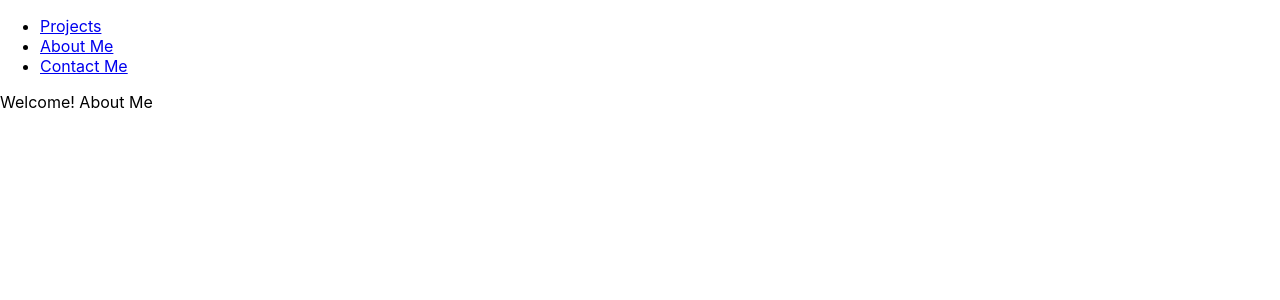
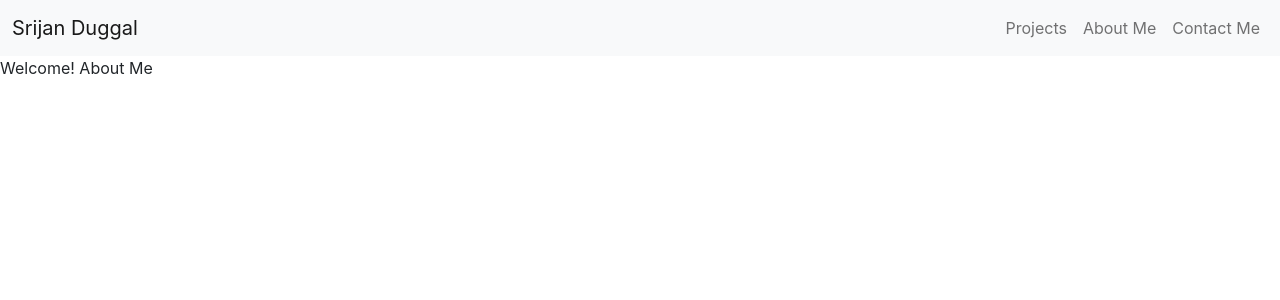
Before and after one commit to srijanduggal17/srijanduggal17.github.io, a React (Create React App) app: page / in a window 1280 px wide. Shown: the top 300 px of the page. Built offline with nearby package versions, Linux system fonts and the light colour scheme.

Commit message:
testing header

```diff
--- a/public/index.html
+++ b/public/index.html
@@ -2,6 +2,7 @@
 <html lang="en">
   <head>
     <meta charset="utf-8" />
+    <link href="https://cdn.jsdelivr.net/npm/bootstrap@5.0.0-beta1/dist/css/bootstrap.min.css" rel="stylesheet" integrity="sha384-giJF6kkoqNQ00vy+HMDP7azOuL0xtbfIcaT9wjKHr8RbDVddVHyTfAAsrekwKmP1" crossorigin="anonymous">
     <link rel="icon" href="%PUBLIC_URL%/favicon.ico" />
     <meta name="viewport" content="width=device-width, initial-scale=1" />
     <meta name="theme-color" content="#000000" />
--- a/src/App.js
+++ b/src/App.js
@@ -1,10 +1,10 @@
 import {
 	BrowserRouter as Router,
 	Switch,
-	Route,
-	Link
+	Route
 } from "react-router-dom";
 import './App.css';
+import Header from './Header.js';
 import AboutMe from './AboutMe.js';
 import Projects from './Projects.js';
 import ContactMe from './ContactMe.js';
@@ -13,11 +13,7 @@
 	return (
 		<Router>
 			<div>
-				<nav><ul>
-					<li><Link to="/projects">Projects</Link></li>
-					<li><Link to="/">About Me</Link></li>
-					<li><Link to="/contact">Contact Me</Link></li>
-				</ul></nav>
+				<Header />
 
 				{/* A <Switch> looks through its children <Route>s and
 				renders the first one that matches the current URL. */}
--- /dev/null
+++ b/src/Header.js
@@ -0,0 +1,25 @@
+import { Link } from 'react-router-dom';
+
+export default function Header(props) {
+	const menuStyle = {
+		'marginLeft': 'auto'
+	};
+
+	return (
+		<nav class="navbar navbar-expand-lg navbar-light bg-light">
+			<div class="container-fluid">
+				<a class="navbar-brand" href="/">Srijan Duggal</a>
+				<button class="navbar-toggler" type="button" data-bs-toggle="collapse" data-bs-target="#navbarNavAltMarkup" aria-controls="navbarNavAltMarkup" aria-expanded="false" aria-label="Toggle navigation">
+					<span class="navbar-toggler-icon"></span>
+				</button>
+				<div class="collapse navbar-collapse" id="navbarNavAltMarkup">
+					<div class="navbar-nav" style={menuStyle}>
+						<Link class="nav-link" to="/projects">Projects</Link>
+						<Link class="nav-link" to="/">About Me</Link>
+						<Link class="nav-link" to="/contact">Contact Me</Link>
+					</div>
+				</div>
+			</div>
+		</nav>
+	);
+}
```
Also changed, not shown: 1 other file (tests, documents, lock files or other folders).
